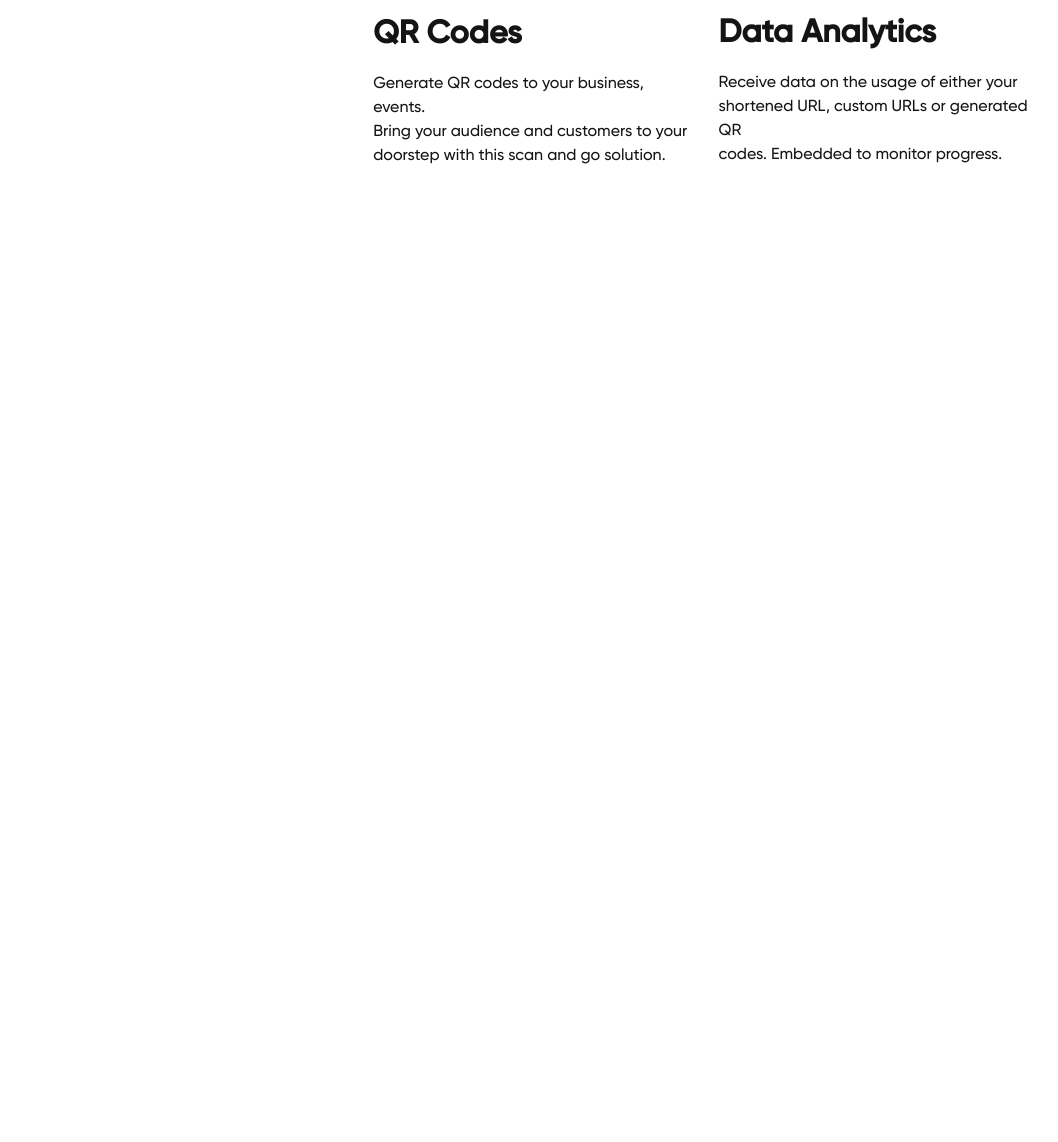
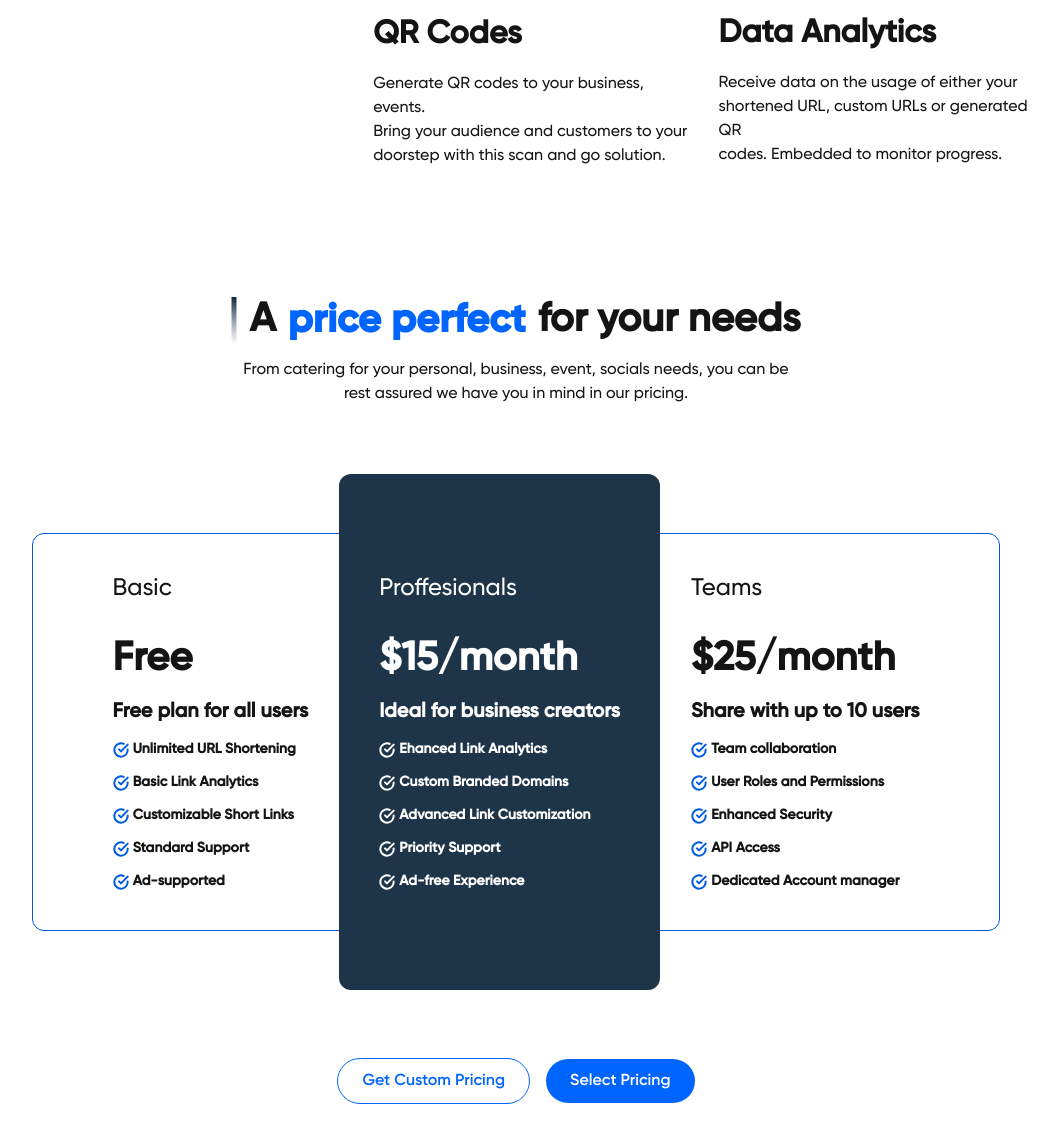
Before and after one commit to Majoralter/Altschool_first-semester-assignment, a plain HTML site: page index.html in a window 1280 px wide. Shown: the part 1631-2773 px from the top of the page, without its empty margins (124-1182 px from the left). Before the commit the page ends 1927 px from the top, so only its background shows below. Drawn offline with Linux system fonts and the light colour scheme.

Commit message:
finish section

```diff
--- a/index.html
+++ b/index.html
@@ -86,6 +86,78 @@
                 </div>
             </div>
         </section>
+
+        <section class="main__section--three">
+            <div class="flex--container">
+            <h2><img src="assets/Line 70.svg" alt="line"> A <span>price perfect</span> for your needs</h2>
+            <p>From catering for your personal, business, event, socials needs, you can be <br> rest assured we have you in mind in our pricing.</p>
+            </div>
+
+            <div class="pricing--container">
+                <div>
+                    <p class="p">
+                        Basic
+                    </p>
+
+                    <h2 class="h2">
+                        Free
+                    </h2>
+
+                    <h3 class="h3">
+                        Free plan for all users
+                    </h3>
+
+                    <h4 class="h4"><img src="assets/check-circle.svg" alt="checkmark icon">Unlimited URL Shortening</h4>
+                    <h4 class="h4"><img src="assets/check-circle.svg" alt="checkmark icon">Basic Link Analytics</h4>
+                    <h4 class="h4"><img src="assets/check-circle.svg" alt="checkmark icon">Customizable Short Links</h4>
+                    <h4 class="h4"><img src="assets/check-circle.svg" alt="checkmark icon">Standard Support</h4>
+                    <h4 class="h4"><img src="assets/check-circle.svg" alt="checkmark icon">Ad-supported</h4>
+                </div>
+                <div>
+                    <p class="p">
+                        Proffesionals
+                    </p>
+
+                    <h2 class="h2">
+                        $15/month
+                    </h2>
+
+                    <h3 class="h3">
+                        Ideal for business creators
+                    </h3>
+
+                    <h4 class="h4"><img src="assets/check-circle-white.svg" alt="checkmark icon">Ehanced Link Analytics</h4>
+                    <h4 class="h4"><img src="assets/check-circle-white.svg" alt="checkmark icon">Custom Branded Domains</h4>
+                    <h4 class="h4"><img src="assets/check-circle-white.svg" alt="checkmark icon">Advanced Link Customization</h4>
+                    <h4 class="h4"><img src="assets/check-circle-white.svg" alt="checkmark icon">Priority Support</h4>
+                    <h4 class="h4"><img src="assets/check-circle-white.svg" alt="checkmark icon">Ad-free Experience</h4>
+                </div>
+                <div>
+                    <p class="p">
+                        Teams
+                    </p>
+
+                    <h2 class="h2">
+                        $25/month
+                    </h2>
+
+                    <h3 class="h3">
+                        Share with up to 10 users
+                    </h3>
+
+                    <h4 class="h4"><img src="assets/check-circle.svg" alt="checkmark icon">Team collaboration</h4>
+                    <h4 class="h4"><img src="assets/check-circle.svg" alt="checkmark icon">User Roles and Permissions</h4>
+                    <h4 class="h4"><img src="assets/check-circle.svg" alt="checkmark icon">Enhanced Security</h4>
+                    <h4 class="h4"><img src="assets/check-circle.svg" alt="checkmark icon">API Access</h4>
+                    <h4 class="h4"><img src="assets/check-circle.svg" alt="checkmark icon">Dedicated Account manager</h4>
+                </div>
+            </div>
+
+            <div class="section__three--cta">
+                <a href="#">Get Custom Pricing</a>
+                <a href="#">Select Pricing</a>
+            </div>
+        </section>
     </main>
 </body>
 </html>
--- a/style.css
+++ b/style.css
@@ -263,3 +263,118 @@ main{
     color: #141414;
     line-height: 24px;
 }
+
+.main__section--three{
+    display: flex;
+    flex-direction: column;
+    align-items: center;
+    justify-content: center;
+    padding-bottom: 112px;
+}
+
+.main__section--three .flex--container{
+    text-align: center;
+}
+
+.main__section--three .flex--container h2{
+    font-size: 40px;
+    display: flex;
+    align-items: center;
+    gap: .3em;
+    margin-bottom: .3em;
+    color: #141414;
+}
+
+.main__section--three .flex--container h2 > span{
+    color: #0065FE;
+    font-family: Gilroy-bold;
+}
+
+.main__section--three .flex--container p{
+    color: #141414;
+    font-size: 16px;
+    line-height: 24px;
+}
+
+.pricing--container{
+    display: flex;
+    flex-direction: row;
+    align-items: center;
+    justify-content: center;
+    margin: 68px 0;
+}
+
+.pricing--container > div:first-of-type, .pricing--container > div:last-of-type{
+    display: inherit;
+    flex-direction: column;
+    gap: 1em;
+    color: #141414;
+    padding: 40px 80px;
+    border: solid 1px #005AE2;
+    border-radius: 12px;
+}
+
+.p{
+    font-size: 24px;
+    margin-bottom: .7em;
+}
+
+.h2{
+    font-size: 40px;
+}
+
+.h3{
+    font-size: 20px;
+}
+
+.h4{
+    display: flex;
+    align-items: center;
+    gap: .3em;
+    font-size: 14px;
+}
+
+.pricing--container > div:nth-child(2){
+    display: flex;
+    flex-direction: column;
+    align-items: flex-start;
+    justify-content: center;
+    gap: 1em;
+    padding: 100px 40px;
+    background-color: #1E3448;
+    border-radius: 12px;
+    color: white;
+    z-index: 1;
+}
+
+.pricing--container > div:first-of-type{
+    margin-right: -50px;
+}
+
+.pricing--container>div:last-of-type {
+    margin-left: -50px;
+}
+
+.section__three--cta{
+    display: flex;
+    align-items: center;
+    gap: 1em;
+}
+
+.section__three--cta a{
+    text-decoration: none;
+    font-size: 16px;
+    font-family: Gilroy-semibold;
+    padding: 12px 24px;
+    border-radius: 100px;
+}
+
+.section__three--cta a:first-of-type{
+    color: #0065FE;
+    border: 1px solid #0065FE;
+}
+
+.section__three--cta a:last-of-type{
+    color: #ffffff;
+    background-color: #0065FE;
+}
```
